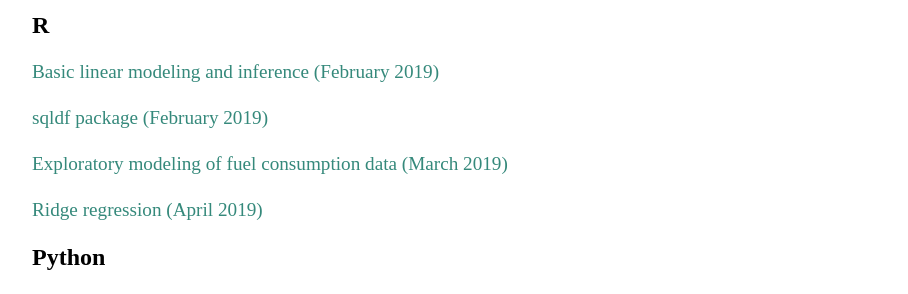
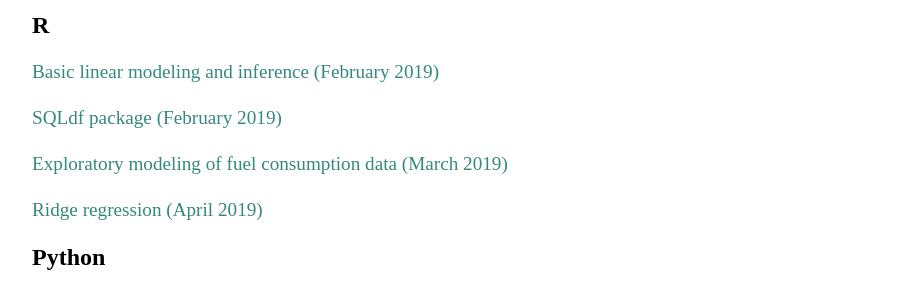
Before and after one commit to dmgrogers/dmgrogers.github.io, a Jekyll site: the page built from portfolio.md, in a window 1280 px wide. Shown: the part 235-529 px from the top of the page, without its empty margins (160-1068 px from the left). Built offline with Jekyll 4.4.1, drawn with Linux system fonts in a browser that asks for light colours.

```diff
--- a/portfolio.md
+++ b/portfolio.md
@@ -12,7 +12,7 @@ R
 ---
 [Basic linear modeling and inference (February 2019)](../portfolio/2019-02-09-R-basic-linear-modeling-and-inference)
 
-[sqldf package (February 2019)](../portfolio/2019-02-24-R-sqldf-package.html)
+[SQLdf package (February 2019)](../portfolio/2019-02-24-R-sqldf-package.html)
 
 [Exploratory modeling of fuel consumption data (March 2019)](../portfolio/2019-03-02-R-modeling-fuel-consumption.html)
 
```
